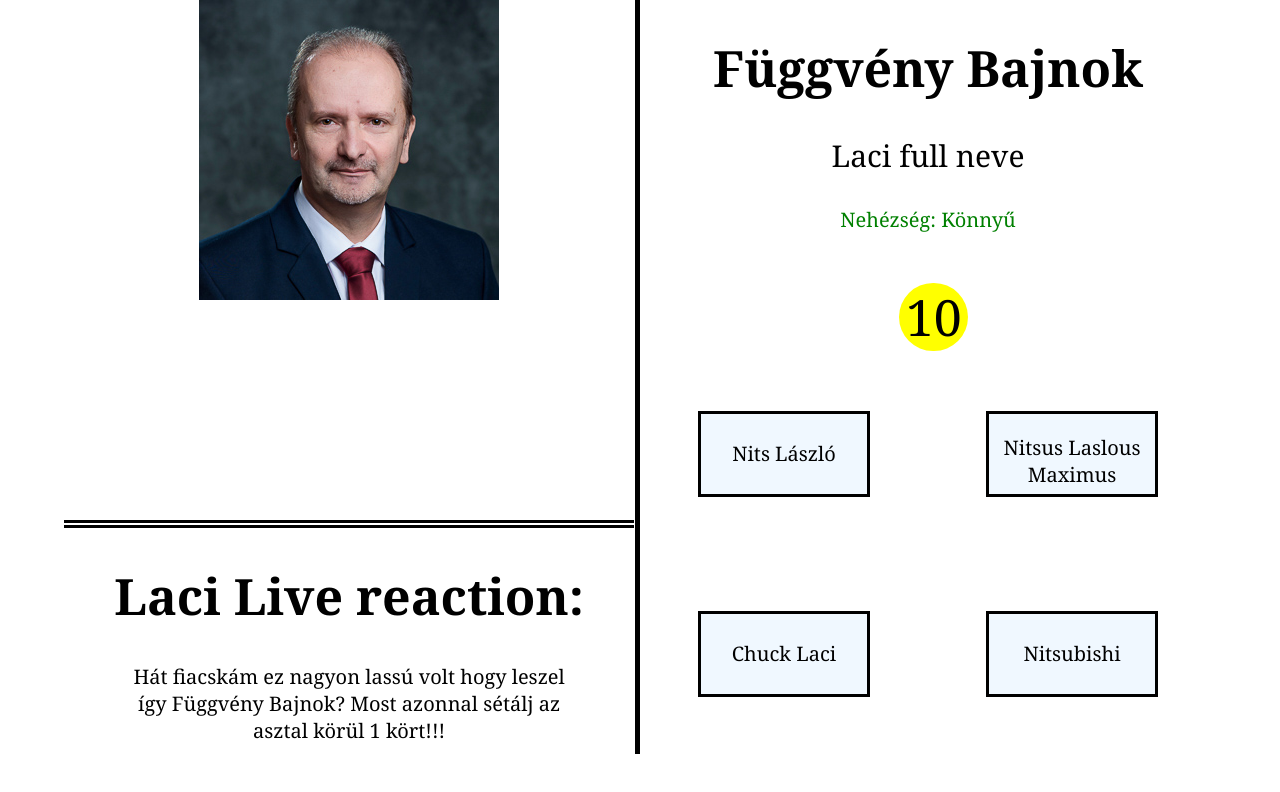
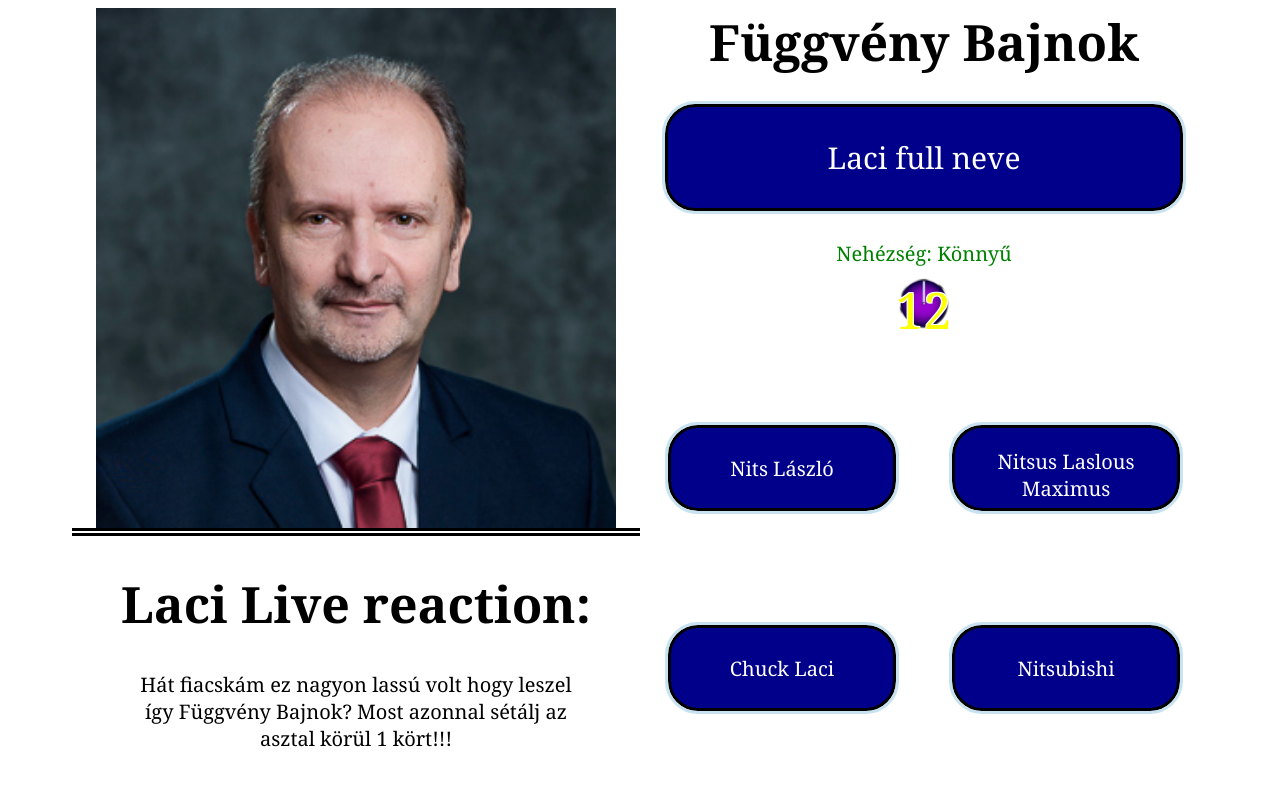
Before and after one commit to anda-kristof/Nits, a plain HTML site: page fuggveny_bajnok.html in a window 1280 px wide. Drawn offline with Linux system fonts and the light colour scheme.

Commit message:
Margin fix

```diff
--- a/fuggveny_bajnok.css
+++ b/fuggveny_bajnok.css
@@ -1,11 +1,11 @@
 body{
-    margin: auto 5%;
+    padding: 0% 5%;
     text-align: center;
     font-family: Georgia, 'Times New Roman', Times, serif;
 }
 
 #left_half{
-    width: 49.5%;
+    width: 50%;
     float: left;
     height: 100%;
 }
@@ -13,6 +13,11 @@ body{
 #upperHalf1{
     width: 100%;
     height: 65vh;
+}
+
+#upperHalf1 img{
+    width:  auto;
+    height: 100%;
 }
 
 #bottom_quarter{
@@ -26,7 +31,14 @@ body{
     font-size: 20px;
 }
 
+.marginfix{
+    margin: auto;
+}
+
 #nehezseg{
+    width: 50%;
+    margin: auto 25%;
+    height: 10%;
     color: green;
     font-size: 20px;
 }
@@ -34,11 +46,21 @@ body{
 #right_half{
     width: 50%;
     float: right;
-    border-left: 5px black solid;
+    height: 100%;
 }
 
 #kerdes{
     font-size: 30px;
+    width: 90%;
+    height: 20%;
+    border-radius: 30px;
+    background-color: darkblue;
+    color: white;
+    outline-style: solid;
+    outline-color: rgb(200, 227, 239);
+    border: 3px black solid;
+    margin: 5% auto;
+    display:table;
 }
 
 h1{
@@ -47,23 +69,34 @@ h1{
 
 #upperHalf2{
     width: 100%;
-    height: 40vh;
+    height: 45vh;
 }
 
 @keyframes clock{
-    0%{background-color: lightgreen;}
-    50%{background-color: yellow;}
-    100%{background-color: red;}
+    0%{color: lightgreen;}
+    50%{color: yellow;}
+    100%{color: red;}
 }
 
 #timer{
     margin: auto 45%;
     height: min-content;
-    width: 12%;
+    width: min-content;
     font-size: 50px;
-    background-color: lightgreen;
+    color: lightgreen;
+    background-image: url(/képek/Clock.gif);
+    background-repeat: no-repeat;
+    background-size: contain;
     border-radius: 50px;
-    animation: clock 10s forwards;
+    animation: clock 12s forwards;
+    text-align: center;
+    text-shadow: -1px -1px 0 white, 1px -1px 0 white, -1px 1px 0 white, 1px 1px 0 white;
+
+}
+
+.BottomHalf{
+    width: 100%;
+    height: 35vh;
 }
 
 .container{
@@ -74,33 +107,45 @@ h1{
 }
 
 .valasz1{
+    display:table;
     display: grid;
     place-items: center;
-    margin: auto 10%;
+    margin: auto 5%;
     border: 3px black solid;
-    width: 30%;
+    width: 40%;
     background-color: aliceblue;
     height: 40%;
     transition: 1s;
+    border-radius: 30px;
+    background-color: darkblue;
+    color: white;
+    outline-style: solid;
+    outline-color: rgb(200, 227, 239);
 }
 
 .valasz1:hover{
-    background-color: aqua;
+    background-color: rgb(90, 90, 200);
     border: 3px black solid;
 }
 
 .valasz2{
+    display:table;
     display: grid;
     place-items: center;
-    margin: auto 10%;
+    margin: auto 5%;
     border: 3px black solid;
-    width: 30%;
+    width: 40%;
     background-color: aliceblue;
     height: 40%;
     transition: 1s;
+    border-radius: 30px;
+    background-color: darkblue;
+    color: white;
+    outline-style: solid;
+    outline-color: rgb(200, 227, 239);
 }
 
 .valasz2:hover{
-    background-color: aqua;
+    background-color: rgb(90, 90, 200);
     border: 3px black solid;
 }
--- a/fuggveny_bajnok.html
+++ b/fuggveny_bajnok.html
@@ -21,18 +21,22 @@
     </div>
 
     <div id="right_half">
+
         <div id="upperHalf2">
-            <h1>Függvény Bajnok</h1>
+            <h1 class="marginfix">Függvény Bajnok</h1>
 
             <div id="kerdes">
                 <p>Laci full neve</p>
             </div>
-            <p id="nehezseg">Nehézség: Könnyű</p>
+            <div id="nehezseg">
+                <p class="marginfix">Nehézség: Könnyű</p>
+            </div>
             <div id="timer">
-                <p>10</p>
+                <p class="marginfix">12</p>
             </div>
         </div>
 
+        <div class="BottomHalf">
                 <div class="container">
                     <div class="valasz1">
                         <p>Nits László</p>
@@ -52,6 +56,7 @@
                     </div>
                 </div>
         </div>
+    </div>
 
 </body>
 </html>
```
Also changed, not shown: képek/Clock.gif (added), képek/burning.gif (added), képek/burning.png (added). Lines whose indentation alone changed are shown as unchanged.
